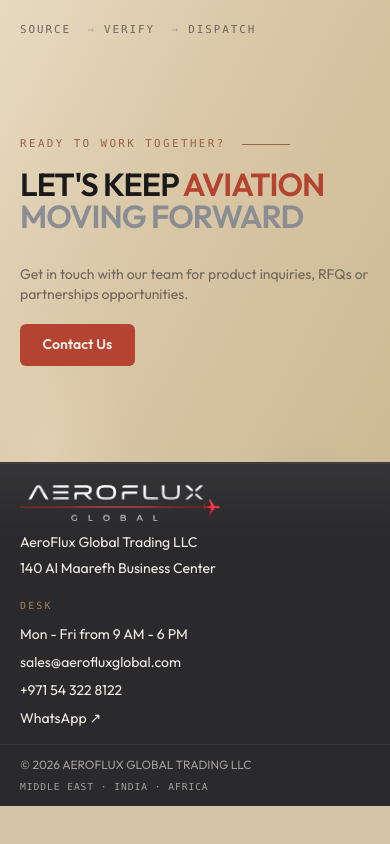
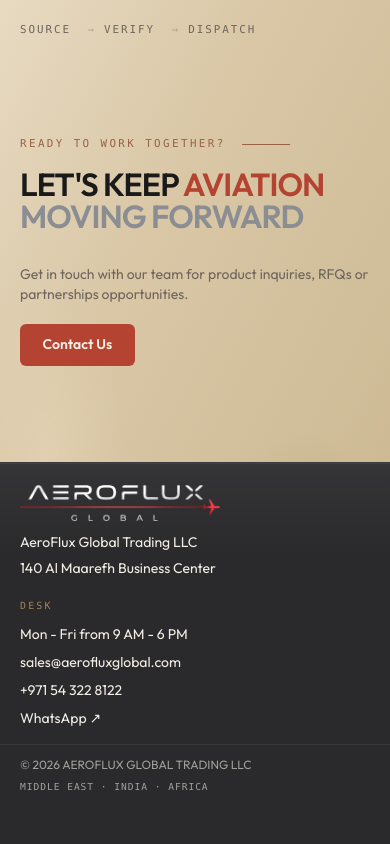
Before and after one commit to Vibhubalan/AeroFluxGlobal, a Next.js app: page / in a window 390 px wide. Shown: the part 2780-3624 px from the top of the page. Before the commit the page ends 3586 px from the top, so only its background shows below. Built offline with nearby package versions, Linux system fonts and the light colour scheme.

Commit message:
Keep the phone footer clear of the quote bar.
Co-authored-by: Cursor <cursoragent@cursor.com>

```diff
--- a/src/components/Footer.tsx
+++ b/src/components/Footer.tsx
@@ -2,7 +2,7 @@ import { site } from "@/lib/content";
 
 export function Footer() {
   return (
-    <footer className="glass-dark text-[#f3eee6]/85">
+    <footer className="glass-dark pb-[4.75rem] text-[#f3eee6]/85 md:pb-0">
         <div
           className="page-x flex flex-col gap-5 md:flex-row md:items-start md:justify-between pt-5 pb-4 md:gap-8 md:pt-10 md:pb-7"
         >
```
